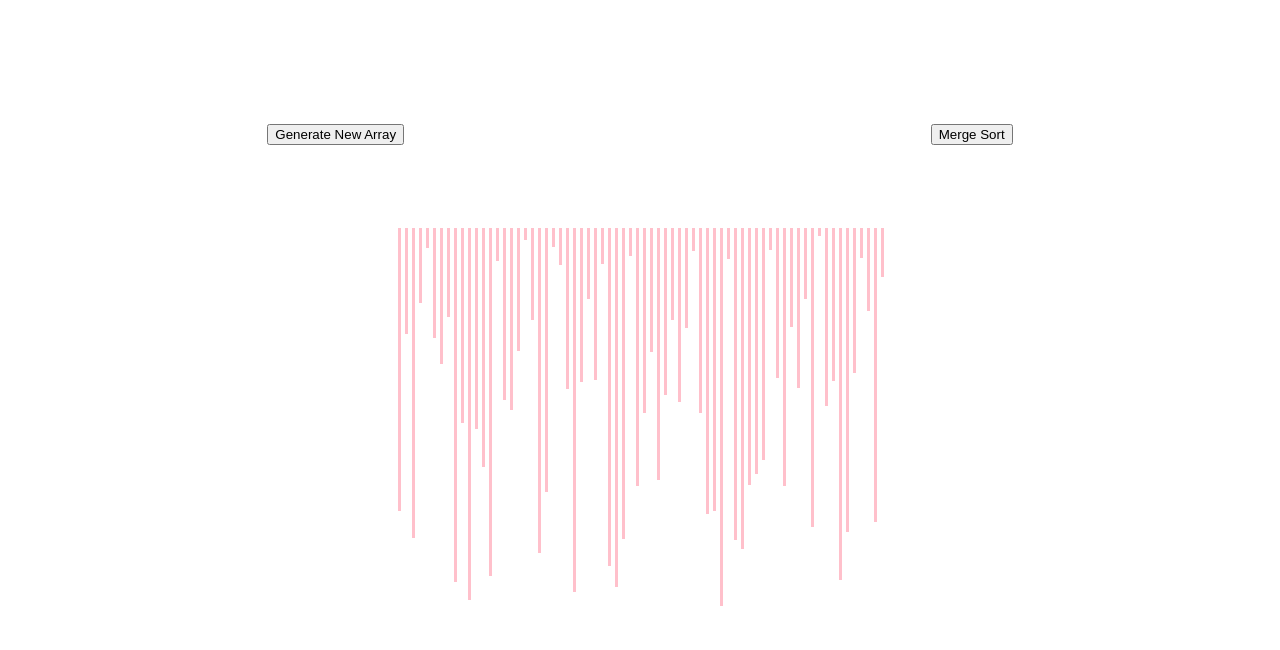
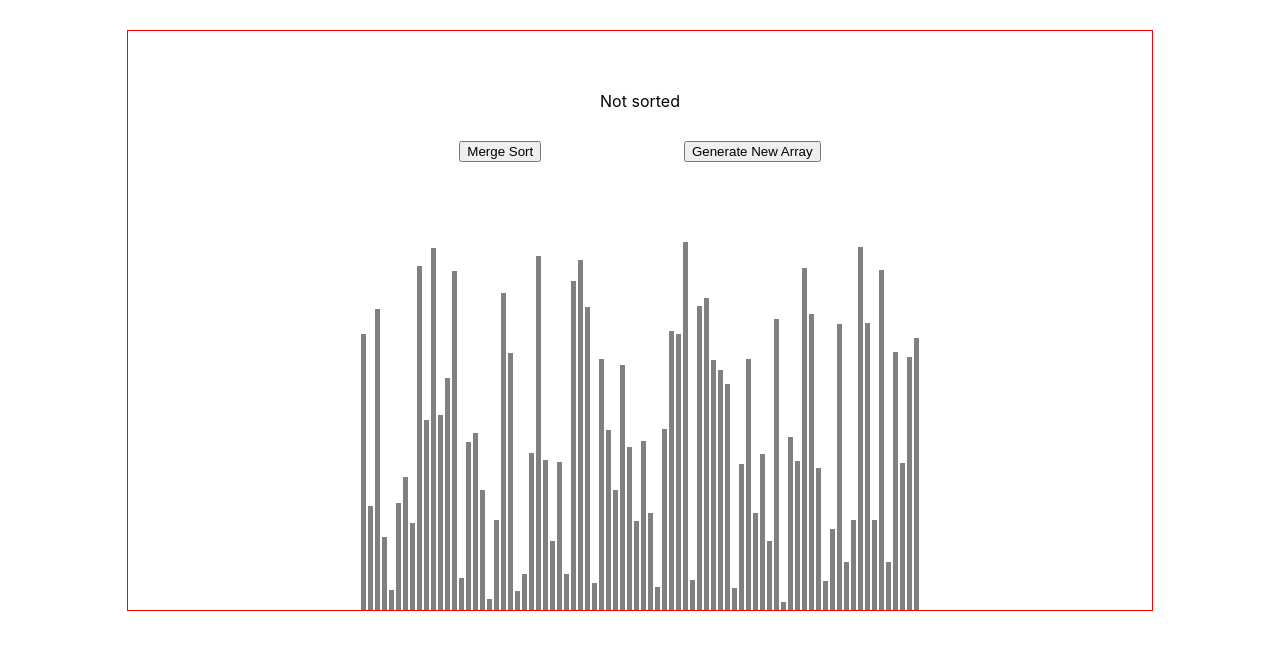
Before and after one commit to patnebe/algorithms-and-data-structures, a React (Create React App) app: page /sorting-algorithms in a window 1280 px wide. Shown: the top 650 px of the page. Built offline with nearby package versions, Linux system fonts and the light colour scheme.

Commit message:
Basic routing and UI work

```diff
--- a/src/Algorithms/mergeSort.js
+++ b/src/Algorithms/mergeSort.js
@@ -1,4 +1,3 @@
-/* eslint-disable indent */
 const mergeSortHelper = (mainArray, p, r, auxiliaryArray, animations) => {
 	if (p !== r) {
 		// Divide
--- a/src/App.js
+++ b/src/App.js
@@ -2,12 +2,15 @@
 import React from 'react';
 import logo from './logo.svg';
 import './App.css';
-import SortingVisualizer from './components/Sorting-Visualizer/sortingVisualizer';
+import ViewAlgorithm from './components/View-Algorithm/viewAlgorithm';
+
+// import SortingVisualizer from './components/Sorting-Visualizer/sortingVisualizer';
+
 
 function App() {
   return (
     <div className="App">
-      <SortingVisualizer />
+      <ViewAlgorithm />
     </div>
   );
 }
--- a/src/components/Sorting-Visualizer/sortingVisualizer.css
+++ b/src/components/Sorting-Visualizer/sortingVisualizer.css
@@ -1,6 +1,6 @@
 div {
   /* background-color:; */
-  border: 1px solid white;
+  /* border: 1px solid red; */
   margin-left: auto;
   margin-right: auto;
   margin-top: 30px;
@@ -12,12 +12,13 @@ div {
   flex-direction: row;
   margin-top: 10vh;
   justify-content: center;
+  align-items: baseline;
 }
 
 .arrayValueBar {
-  width: 3px;
+  width: 5px;
   margin: 0px 1px;
-  background-color: pink;
+  background-color: gray;
 }
 
 .buttonContainer {
--- a/src/components/Sorting-Visualizer/sortingVisualizer.jsx
+++ b/src/components/Sorting-Visualizer/sortingVisualizer.jsx
@@ -7,8 +7,12 @@ export default class SortingVisualizer extends Component {
   constructor(props) {
     super(props);
     this.state = {
-      array: []
+      array: [],
+      arrayIsSorted: false,
+      currentlySorting: false
     };
+
+    this.currentlySorting = false;
   }
 
   componentDidMount() {
@@ -17,8 +21,8 @@ export default class SortingVisualizer extends Component {
 
   resetArray() {
     const array = [];
-    for (let i = 0; i < 70; i++) {
-      array.push(randomIntFromInterval(10, 200));
+    for (let i = 0; i < 80; i++) {
+      array.push(randomIntFromInterval(15, 200));
     }
     this.setState({ array });
   }
@@ -31,26 +35,46 @@ export default class SortingVisualizer extends Component {
     //   newAnimations.push(animation.comparison);
     //   newAnimations.push(animation.swap);
     // }
-
+    this.currentlySorting = true;
     for (let i = 0; i < animations.length; i++) {
       const arrayValueBars = document.querySelectorAll('.arrayValueBar');
       const isColorChange = i % 3 !== 2;
+
       if (isColorChange) {
         const [barOneIndex, barTwoIndex] = animations[i];
         const barOneStyle = arrayValueBars[barOneIndex].style;
         const barTwoStyle = arrayValueBars[barTwoIndex].style;
-        const color = i % 3 === 0 ? 'red' : 'turquoise';
+        const color = i % 3 === 0 ? 'pink' : 'turquoise';
         setTimeout(() => {
           barOneStyle.backgroundColor = color;
           barTwoStyle.backgroundColor = color;
-        }, i * 5);
+        }, i * 50);
       } else {
         setTimeout(() => {
           const [barOneIndex, newHeight] = animations[i];
           const barOneStyle = arrayValueBars[barOneIndex].style;
           barOneStyle.height = `${newHeight}px`;
-        }, i * 5);
+        }, i * 50);
       }
+
+      // if (i === animations.length - 1) {
+      //   setTimeout(() => {
+      //     arrayValueBars.forEach((eachBar) => {
+      //       eachBar.style.backgroundColor = 'green';
+      //       this.setState({ currentlySorting: false, arrayIsSorted: true });
+      //     });
+      //   }, i * 50);
+      // }
+    }
+  }
+
+  sortingStatus() {
+    if (this.currentlySorting) {
+      return 'Currently sorting';
+    } else if (this.state.arrayIsSorted) {
+      return 'Sorted';
+    } else {
+      return 'Not sorted';
     }
   }
 
@@ -59,6 +83,9 @@ export default class SortingVisualizer extends Component {
 
     return (
       <div>
+        <div>
+          {this.sortingStatus()}
+        </div>
         <div className='buttonContainer'>
           <button onClick={() => this.resetArray()}>Generate New Array</button>
           <button onClick={() => this.mergeSortVisualizer()}>Merge Sort</button>
--- /dev/null
+++ b/src/components/View-Algorithm/viewAlgorithm.css
@@ -0,0 +1,41 @@
+.displayPanelContainer {
+  width: 80%;
+  /* max-width: 300px; */
+  /* height: 300px; */
+  border: 1px solid red;
+  display: flex;
+  flex-direction: column;
+  align-items: center;
+}
+
+.innerPanel {
+  width: 90%;
+  height: 250px;
+  border: 1px solid white;
+  margin-top: 15px;
+  margin-bottom: 5px;
+  /* background-color: white; */
+}
+
+.algorithmName {
+  font-size: 1rem;
+  /* border: 1px solid red; */
+  margin-top: 5px;
+}
+
+p {
+  color: white;
+}
+
+.arrayContainer {
+  display: flex;
+  flex-direction: row;
+  justify-content: space-around;
+}
+
+.buttonContainer {
+  width: 90%;
+  display: flex;
+  flex-direction: row-reverse;
+  justify-content: space-between;
+}
--- /dev/null
+++ b/src/components/View-Algorithm/viewAlgorithm.jsx
@@ -0,0 +1,40 @@
+/* eslint-disable indent */
+import React, { Component } from 'react';
+import { BrowserRouter as Router, Switch, Route, Link } from 'react-router-dom';
+import './viewAlgorithm.css';
+import SortingVisualizer from '../Sorting-Visualizer/sortingVisualizer';
+
+export default class ViewAlgorithm extends Component {
+  constructor(props) {
+    super(props);
+    this.state = {
+      array: []
+    };
+  }
+
+  componentDidMount() {
+    // this.resetArray();
+  }
+
+
+
+  render() {
+    const { array } = this.state;
+
+    return (
+      <div>
+        <Router>
+          <div className='displayPanelContainer'>
+            <Switch>
+              <Route
+                exact
+                path={'/sorting-algorithms'}
+                render={() => <SortingVisualizer />}
+              />
+            </Switch>
+          </div>
+        </Router>
+      </div>
+    );
+  }
+}
```
Also changed, not shown: src/Algorithms/quickSort.js (added, +34 -0 lines), src/Raw Algorithms/mergeSort.js (added, +69 -0 lines), src/components/All-Algorithms/all-algorithms.css (deleted), src/components/All-Algorithms/all-algorithms.jsx (deleted). Lines whose indentation alone changed are shown as unchanged.
